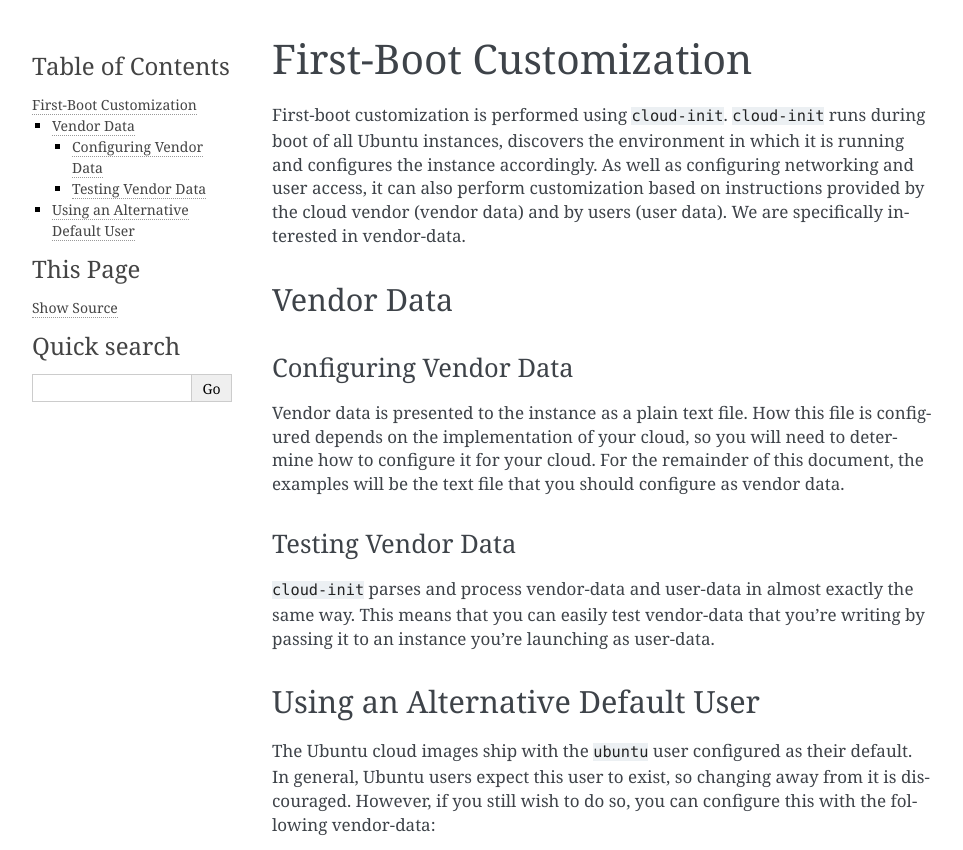
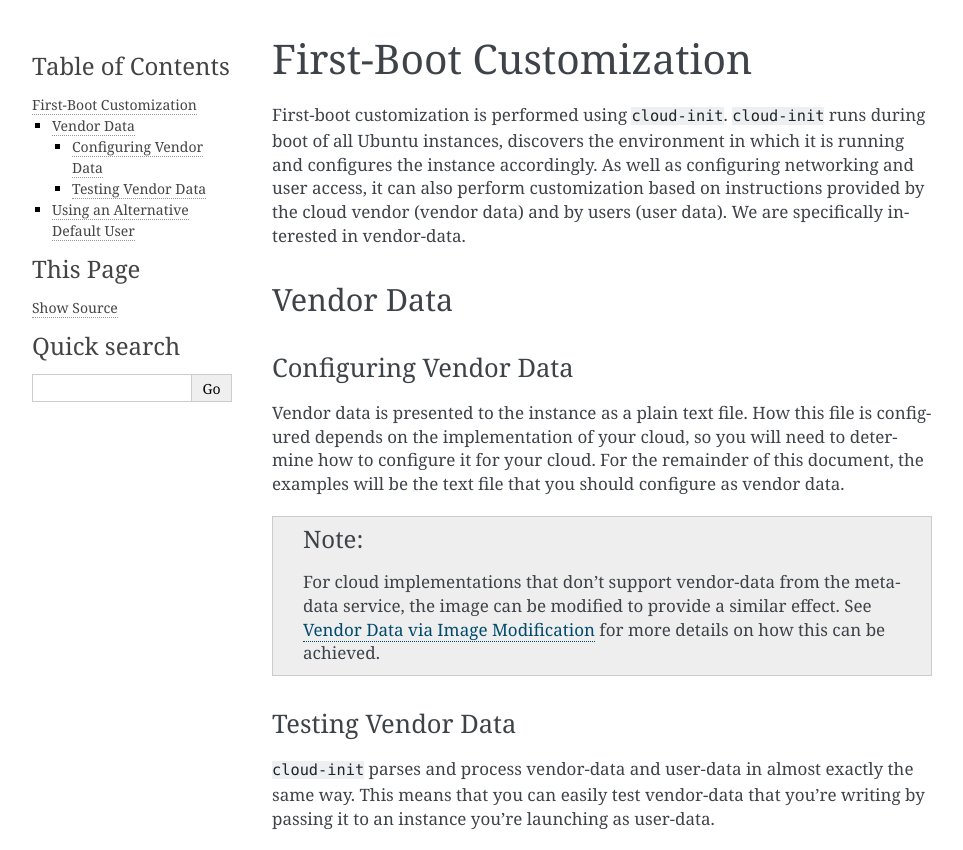
Before and after one commit to canonical/cpc-image-customization-examples, a Sphinx documentation site: the page built from source/first-boot.rst, in a window 1280 px wide, cut to the strip 0-850 px from the top of the page. Shown: the whole strip, without its empty margins (148-1111 px from the left). Built offline with Sphinx 7.4.7, drawn with Linux system fonts in a browser that asks for light colours.

Commit message:
Add documentation on how to use cloud-init via image modification
For cases when vendor-data is not available.

```diff
--- a/source/first-boot.rst
+++ b/source/first-boot.rst
@@ -21,6 +21,12 @@
 the remainder of this document, the examples will be the text file that
 you should configure as vendor data.
 
+.. note::
+    For cloud implementations that don't support vendor-data from the
+    metadata service, the image can be modified to provide a similar
+    effect.  See :doc:`vendor-data-via-modification` for more details
+    on how this can be achieved.
+
 Testing Vendor Data
 ~~~~~~~~~~~~~~~~~~~
 
--- a/source/index.rst
+++ b/source/index.rst
@@ -22,6 +22,7 @@
    methods
    pre-boot
    first-boot
+   vendor-data-via-modification
 
 
 Indexes and tables
--- a/source/pre-boot.rst
+++ b/source/pre-boot.rst
@@ -9,6 +9,8 @@
 
 Alternatively, it can be found in the upstream bzr branch at
 ``lp:cloud-utils``.
+
+.. _basic-mount-image-callback-usage:
 
 Basic ``mount-image-callback`` Usage
 -------------------------------------
```
Also changed, not shown: source/vendor-data-via-modification.rst (added, +25 -0 lines).
